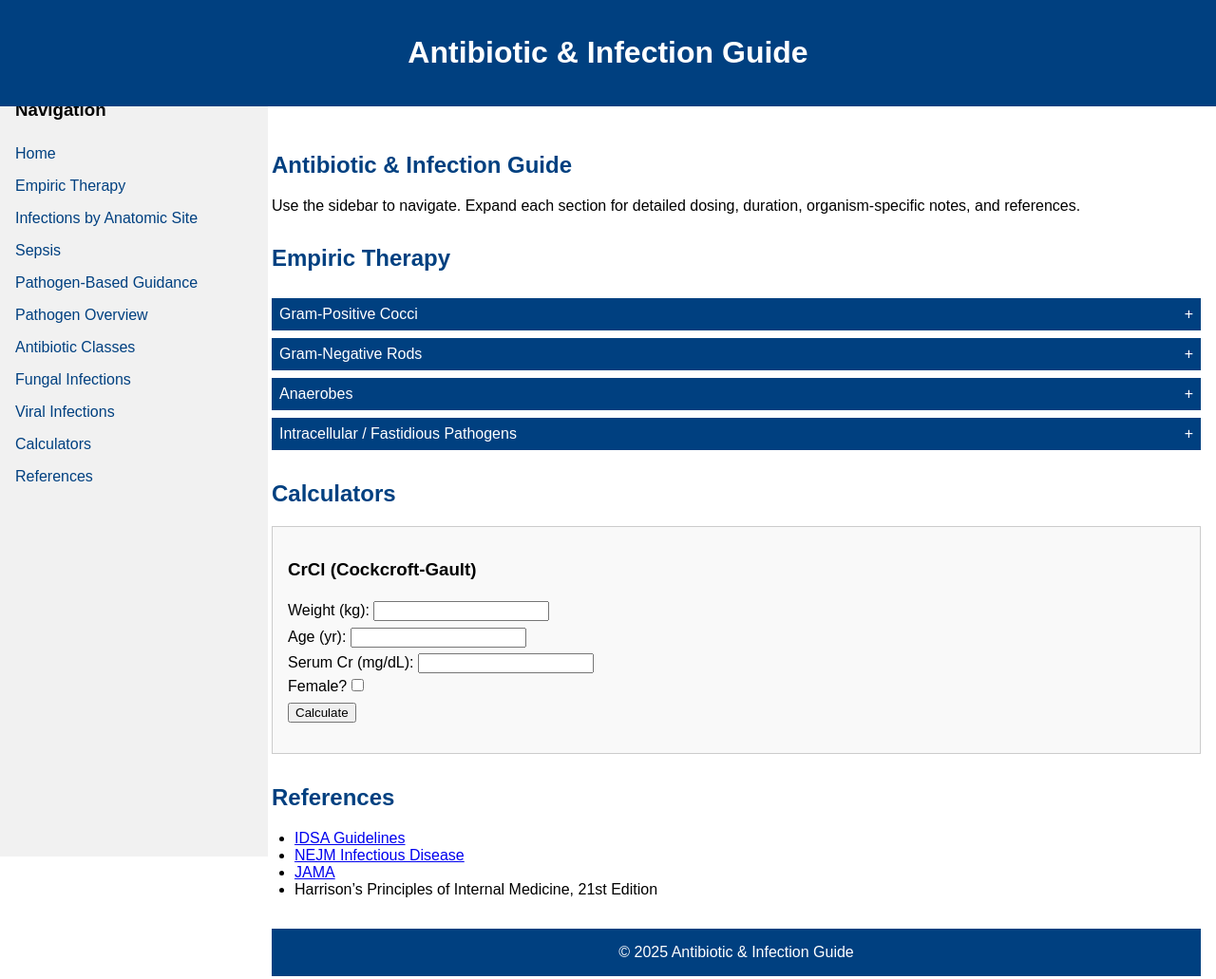
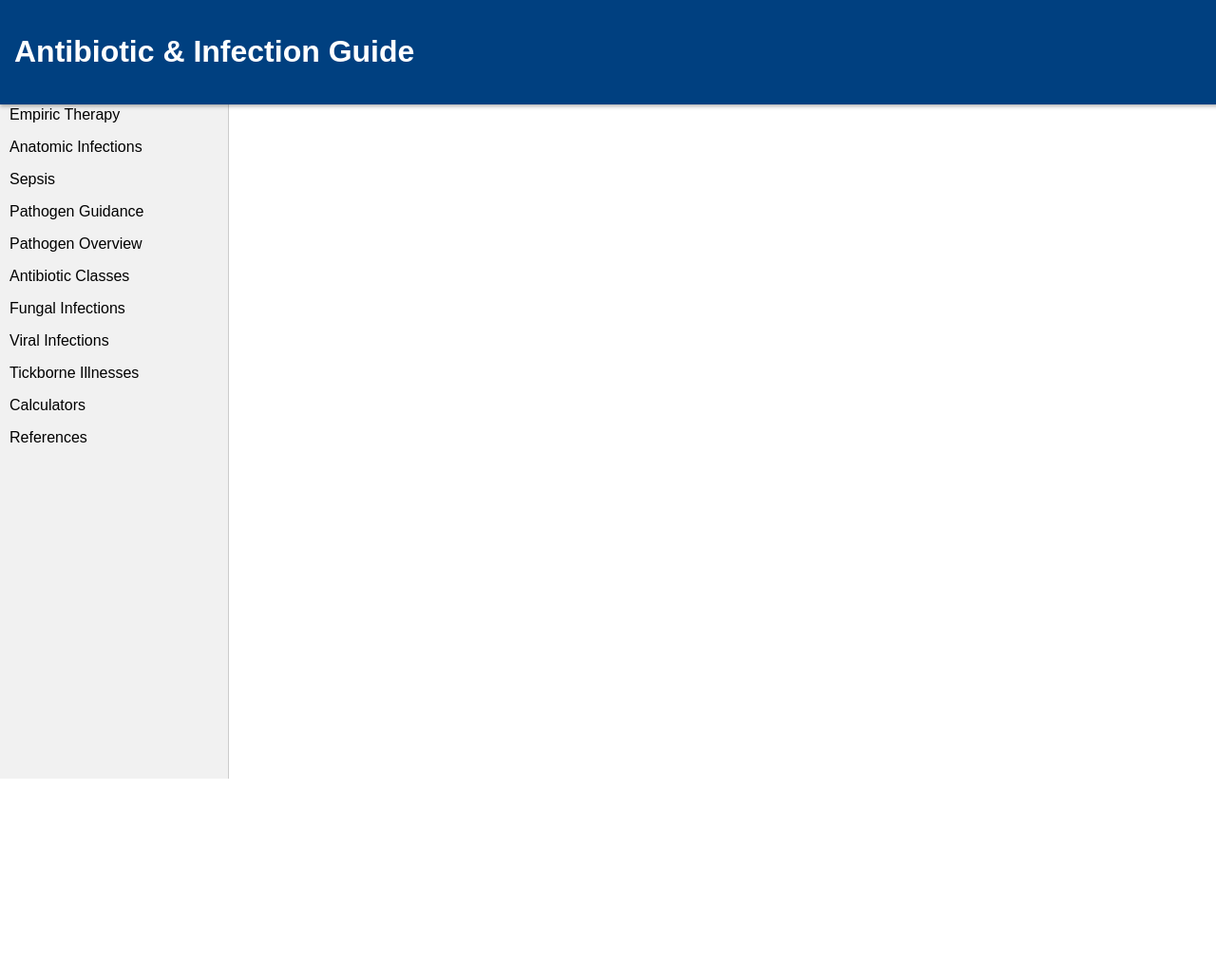
Before and after one commit to comstocd/Antibiotic-Guide, a plain HTML site: page index.html in a window 1280 px wide. Shown: the whole page at 95% size. After the commit the page ends 800 px from the top, so only its background shows below. Drawn offline with Linux system fonts and the light colour scheme.

Commit message:
Update index.html

```diff
--- a/index.html
+++ b/index.html
@@ -6,269 +6,146 @@
 <title>Antibiotic & Infection Guide</title>
 <style>
   body {
+    margin: 0;
     font-family: Arial, sans-serif;
-    margin: 0;
-    padding: 0;
   }
 
-  header {
+  /* Top banner */
+  #top-banner {
     background-color: #004080;
-    color: #fff;
-    padding: 1rem;
-    text-align: center;
-    position: sticky;
+    color: white;
+    position: fixed;
     top: 0;
+    left: 0;
+    width: 100%;
     z-index: 1000;
+    padding: 15px;
+    box-shadow: 0 2px 4px rgba(0,0,0,0.3);
   }
 
-  nav {
-    width: 250px;
+  /* Sidebar navigation */
+  #sidebar {
     position: fixed;
-    top: 70px;
+    top: 60px; /* height of banner */
     left: 0;
-    height: 100%;
+    width: 220px;
+    height: calc(100% - 60px);
+    background-color: #f1f1f1;
     overflow-y: auto;
-    background-color: #f1f1f1;
-    padding: 1rem;
+    padding: 10px;
+    border-right: 1px solid #ccc;
   }
 
-  nav a {
+  #sidebar a {
     display: block;
-    color: #004080;
-    padding: 0.5rem 0;
+    color: #000;
+    padding: 8px 0;
     text-decoration: none;
   }
 
-  nav a:hover {
-    text-decoration: underline;
+  #sidebar a:hover {
+    background-color: #ddd;
   }
 
-  main {
-    margin-left: 270px;
-    padding: 1rem;
+  /* Main content */
+  #main-content {
+    margin-left: 240px;
+    padding: 80px 20px 20px 20px; /* top padding to avoid banner overlap */
   }
 
-  h2 {
-    color: #004080;
-    margin-top: 2rem;
-  }
-
-  button.collapsible {
-    background-color: #004080;
-    color: white;
+  /* Collapsible sections */
+  .collapsible {
+    background-color: #eee;
+    color: #444;
     cursor: pointer;
-    padding: 0.5rem;
+    padding: 10px;
     width: 100%;
     border: none;
     text-align: left;
     outline: none;
-    font-size: 1rem;
-    margin-top: 0.5rem;
+    font-size: 16px;
+    margin-top: 10px;
   }
 
-  button.collapsible:after {
-    content: '\002B';
-    float: right;
-  }
-
-  button.collapsible.active:after {
-    content: "\2212";
+  .active, .collapsible:hover {
+    background-color: #ccc;
   }
 
   .content {
-    padding: 0 1rem;
     display: none;
+    padding: 0 15px;
     overflow: hidden;
     background-color: #f9f9f9;
-    border-left: 2px solid #004080;
-    margin-bottom: 1rem;
+    border-left: 3px solid #004080;
   }
 
   table {
     width: 100%;
     border-collapse: collapse;
-    margin: 0.5rem 0;
+    margin: 10px 0;
+  }
+
+  table, th, td {
+    border: 1px solid #ccc;
   }
 
   th, td {
-    border: 1px solid #ddd;
-    padding: 0.5rem;
+    padding: 8px;
     text-align: left;
-  }
-
-  th {
-    background-color: #004080;
-    color: white;
-  }
-
-  ul {
-    padding-left: 1.5rem;
-  }
-
-  .calculator {
-    border: 1px solid #ccc;
-    padding: 1rem;
-    margin: 1rem 0;
-    background-color: #f9f9f9;
-  }
-
-  input[type="number"], input[type="checkbox"] {
-    margin: 0.2rem 0.5rem 0.2rem 0;
-  }
-
-  button.calc-btn {
-    margin-top: 0.5rem;
-  }
-
-  footer {
-    margin-top: 2rem;
-    padding: 1rem;
-    background-color: #004080;
-    color: #fff;
-    text-align: center;
   }
 </style>
 </head>
 <body>
 
-<header>
+<div id="top-banner">
   <h1>Antibiotic & Infection Guide</h1>
-</header>
+</div>
 
-<nav>
-  <h3>Navigation</h3>
+<div id="sidebar">
   <a href="#homepage">Home</a>
   <a href="#empiric-therapy">Empiric Therapy</a>
-  <a href="#anatomic-infections">Infections by Anatomic Site</a>
+  <a href="#anatomic-infections">Anatomic Infections</a>
   <a href="#sepsis">Sepsis</a>
-  <a href="#pathogen-guidance">Pathogen-Based Guidance</a>
+  <a href="#pathogen-guidance">Pathogen Guidance</a>
   <a href="#pathogen-overview">Pathogen Overview</a>
   <a href="#antibiotic-classes">Antibiotic Classes</a>
   <a href="#fungal-infections">Fungal Infections</a>
   <a href="#viral-infections">Viral Infections</a>
+  <a href="#tickborne-therapy">Tickborne Illnesses</a>
   <a href="#calculators">Calculators</a>
   <a href="#references">References</a>
-</nav>
+</div>
 
-<main>
-<section id="homepage">
-  <h2>Antibiotic & Infection Guide</h2>
-  <p>Use the sidebar to navigate. Expand each section for detailed dosing, duration, organism-specific notes, and references.</p>
-</section>
-
-<section id="empiric-therapy">
-  <h2>Empiric Therapy</h2>
-
-  <button class="collapsible" aria-expanded="false">Gram-Positive Cocci</button>
-  <div class="content">
-    <table>
-      <caption>Gram-Positive Cocci Empiric Therapy</caption>
-      <tr><th>Organism</th><th>Empiric Therapy</th><th>Dose / Route</th><th>Duration</th></tr>
-      <tr><td>Staphylococcus aureus (MSSA)</td><td>Nafcillin / Oxacillin</td><td>2 g IV q4h</td><td>7–14 days</td></tr>
-      <tr><td>MRSA</td><td>Vancomycin</td><td>15 mg/kg IV q12h</td><td>7–21 days</td></tr>
-      <tr><td>Streptococcus spp.</td><td>Penicillin G / Ceftriaxone</td><td>4 MU IV q4h / 2 g IV q24h</td><td>10–14 days</td></tr>
-      <tr><td>Enterococcus spp.</td><td>Ampicillin / Vancomycin</td><td>2 g IV q4h / 15 mg/kg IV q12h</td><td>14–21 days</td></tr>
-    </table>
-  </div>
-
-  <button class="collapsible" aria-expanded="false">Gram-Negative Rods</button>
-  <div class="content">
-    <table>
-      <caption>Gram-Negative Rods Empiric Therapy</caption>
-      <tr><th>Organism</th><th>Empiric Therapy</th><th>Dose / Route</th><th>Duration</th></tr>
-      <tr><td>E. coli</td><td>Ceftriaxone</td><td>2 g IV q24h</td><td>7–10 days</td></tr>
-      <tr><td>Klebsiella spp.</td><td>Ceftriaxone / Piperacillin-tazobactam</td><td>2 g IV q24h / 4.5 g IV q6–8h</td><td>7–14 days</td></tr>
-      <tr><td>Pseudomonas aeruginosa</td><td>Piperacillin-tazobactam / Ceftazidime</td><td>4.5 g IV q6–8h / 2 g IV q8h</td><td>10–14 days</td></tr>
-      <tr><td>Burkholderia spp.</td><td>Ceftazidime / Meropenem</td><td>2 g IV q8h / 1 g IV q8h</td><td>10–14 days</td></tr>
-    </table>
-  </div>
-
-  <button class="collapsible" aria-expanded="false">Anaerobes</button>
-  <div class="content">
-    <table>
-      <caption>Anaerobes Empiric Therapy</caption>
-      <tr><th>Organism</th><th>Empiric Therapy</th><th>Dose / Route</th><th>Duration</th></tr>
-      <tr><td>Bacteroides fragilis</td><td>Metronidazole / Piperacillin-tazobactam</td><td>500 mg IV q8h / 4.5 g IV q6–8h</td><td>7–14 days</td></tr>
-      <tr><td>Clostridium spp.</td><td>Oral Vancomycin / Metronidazole</td><td>125 mg PO q6h / 500 mg IV q8h</td><td>10–14 days</td></tr>
-      <tr><td>Actinomyces spp.</td><td>Penicillin G</td><td>4 MU IV q4h</td><td>6–12 months</td></tr>
-    </table>
-  </div>
-
-  <button class="collapsible" aria-expanded="false">Intracellular / Fastidious Pathogens</button>
-  <div class="content">
-    <table>
-      <caption>Intracellular / Fastidious Pathogens Empiric Therapy</caption>
-      <tr><th>Organism</th><th>Empiric Therapy</th><th>Dose / Route</th><th>Duration</th></tr>
-      <tr><td>Chlamydia trachomatis</td><td>Doxycycline</td><td>100 mg PO q12h</td><td>7 days</td></tr>
-      <tr><td>Legionella pneumophila</td><td>Azithromycin / Levofloxacin</td><td>500 mg IV/PO daily / 750 mg IV/PO daily</td><td>7–10 days</td></tr>
-      <tr><td>Mycobacterium spp. (non-TB)</td><td>Macrolide-based combination</td><td>Varies by species</td><td>Weeks–Months</td></tr>
-      <tr><td>Nocardia spp.</td><td>Trimethoprim-sulfamethoxazole</td><td>15 mg/kg/day IV divided q6–8h</td><td>6–12 months</td></tr>
-    </table>
-  </div>
-</section>
-
-<!-- Additional sections (anatomic infections, sepsis, pathogen guidance, etc.) would be inserted here in same pattern -->
-
-<section id="calculators">
-  <h2>Calculators</h2>
-  <div class="calculator">
-    <h3>CrCl (Cockcroft-Gault)</h3>
-    <label>Weight (kg): <input type="number" id="wt" min="0"></label><br>
-    <label>Age (yr): <input type="number" id="age" min="0"></label><br>
-    <label>Serum Cr (mg/dL): <input type="number" id="cr" min="0" step="0.01"></label><br>
-    <label>Female? <input type="checkbox" id="female"></label><br>
-    <button class="calc-btn" onclick="calcCrCl()">Calculate</button>
-    <p id="crclResult"></p>
-  </div>
-</section>
-
-<section id="references">
-  <h2>References</h2>
-  <ul>
-    <li><a href="https://www.idsociety.org/practice-guideline/antimicrobial-therapy-guidelines/" target="_blank" rel="noopener noreferrer">IDSA Guidelines</a></li>
-    <li><a href="https://www.nejm.org/browse/specialty/infectious-disease/" target="_blank" rel="noopener noreferrer">NEJM Infectious Disease</a></li>
-    <li><a href="https://jamanetwork.com/" target="_blank" rel="noopener noreferrer">JAMA</a></li>
-    <li>Harrison’s Principles of Internal Medicine, 21st Edition</li>
-  </ul>
-</section>
-
-<footer>
-  &copy; 2025 Antibiotic & Infection Guide
-</footer>
+<div id="main-content">
+  <!-- Content sections will go here (homepage, empiric therapy, etc.) -->
+</div>
 
 <script>
   // Collapsible sections
-  const coll = document.querySelectorAll(".collapsible");
-  coll.forEach(btn => {
-    btn.addEventListener("click", () => {
-      btn.classList.toggle("active");
-      const content = btn.nextElementSibling;
-      if(content.style.display === "block"){
+  const coll = document.getElementsByClassName("collapsible");
+  for (let i = 0; i < coll.length; i++) {
+    coll[i].addEventListener("click", function() {
+      this.classList.toggle("active");
+      const content = this.nextElementSibling;
+      if (content.style.display === "block") {
         content.style.display = "none";
-        btn.setAttribute("aria-expanded","false");
       } else {
         content.style.display = "block";
-        btn.setAttribute("aria-expanded","true");
       }
     });
+  }
+
+  // Scroll offset for anchor links
+  const sidebarLinks = document.querySelectorAll('#sidebar a');
+  sidebarLinks.forEach(link => {
+    link.addEventListener('click', function(e) {
+      e.preventDefault();
+      const target = document.querySelector(this.getAttribute('href'));
+      const topOffset = 70; // height of banner + padding
+      const elementPosition = target.offsetTop;
+      window.scrollTo({ top: elementPosition - topOffset, behavior: 'smooth' });
+    });
   });
-
-  // CrCl Calculator
-  function calcCrCl() {
-    const wt = parseFloat(document.getElementById("wt").value);
-    const age = parseFloat(document.getElementById("age").value);
-    const cr = parseFloat(document.getElementById("cr").value);
-    const female = document.getElementById("female").checked;
-
-    if(!wt || !age || !cr) {
-      document.getElementById("crclResult").innerText = "Please enter valid values.";
-      return;
-    }
-
-    let crcl = ((140 - age) * wt) / (72 * cr);
-    if(female) crcl *= 0.85;
-    document.getElementById("crclResult").innerText = `CrCl: ${crcl.toFixed(1)} mL/min`;
-  }
 </script>
 
 </body>
```
